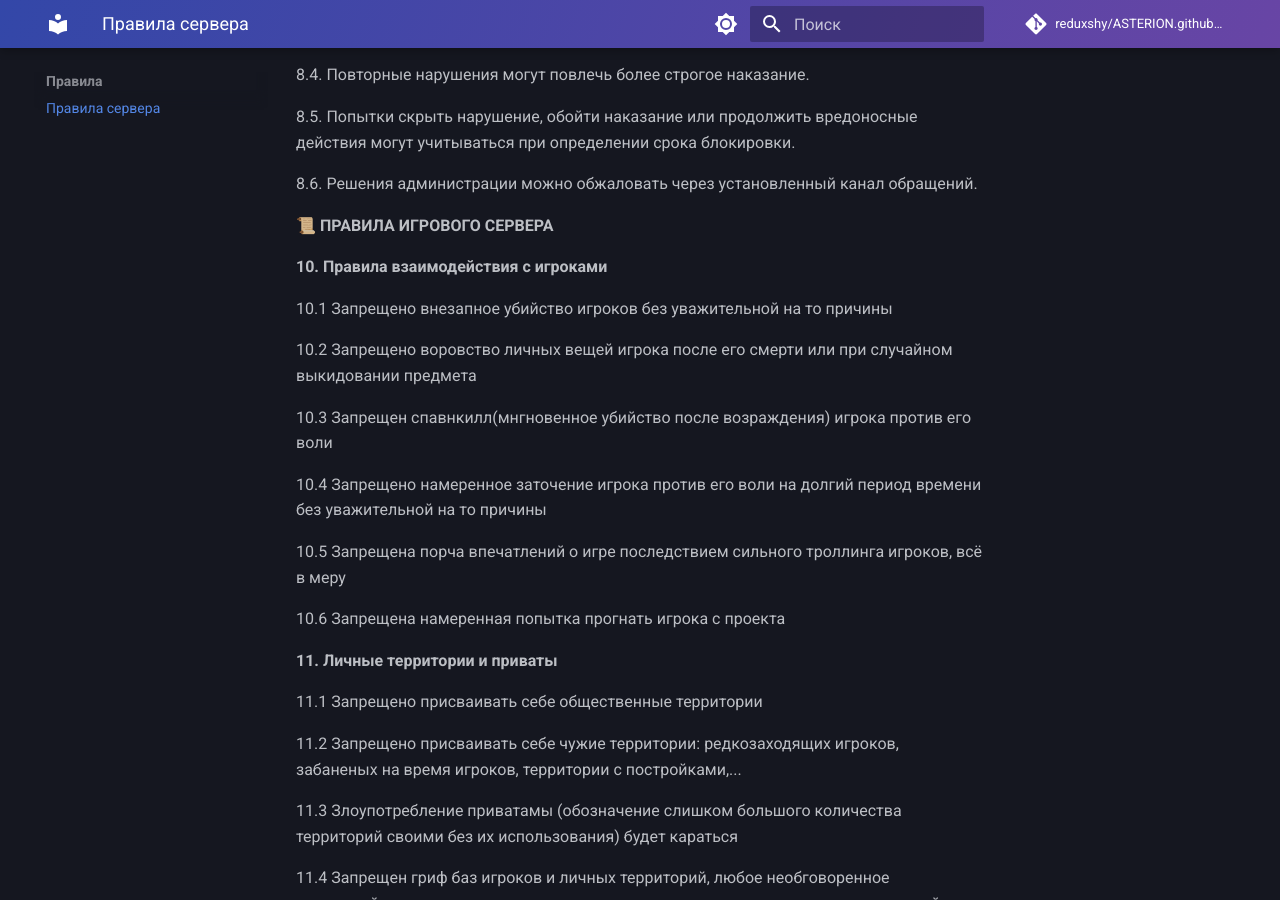
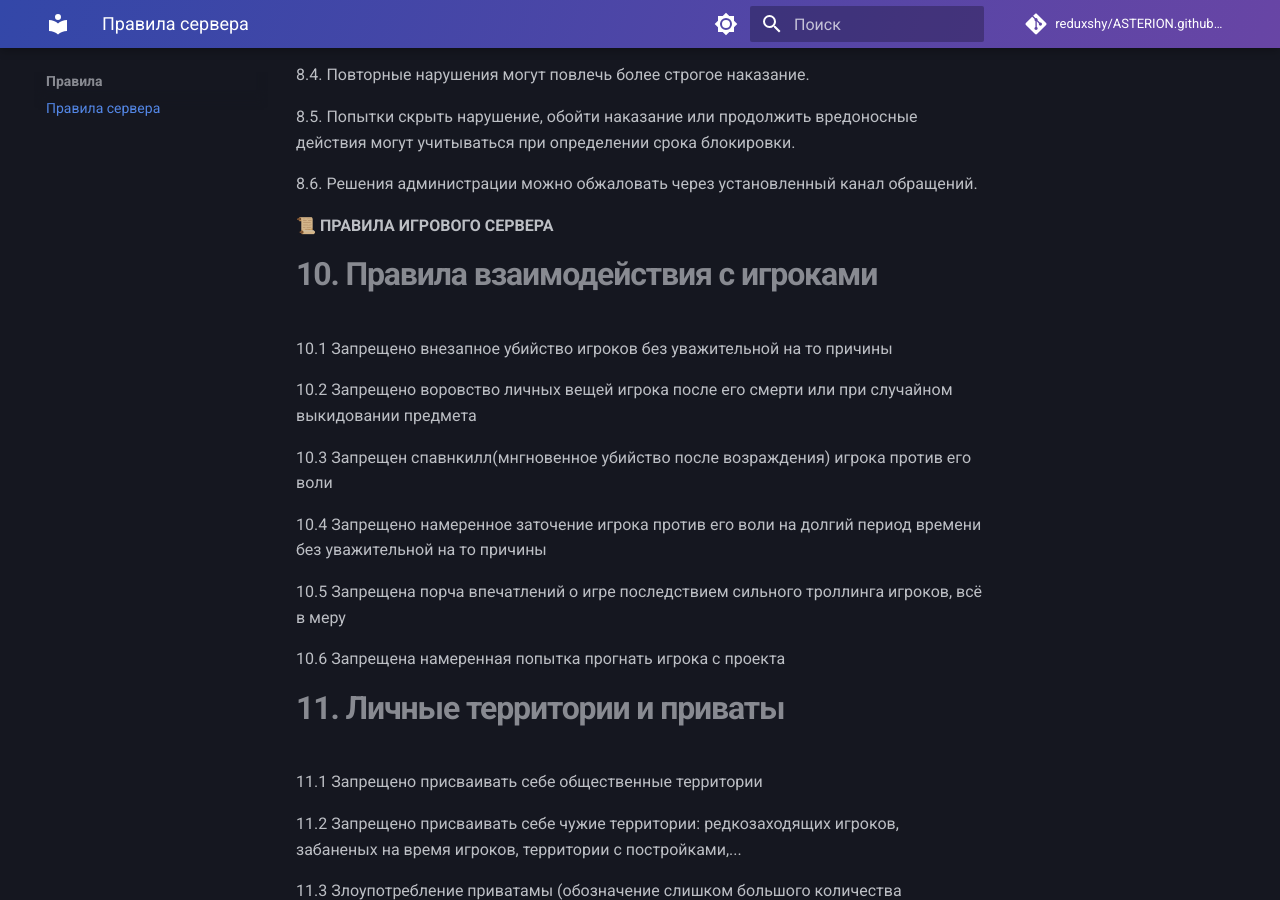
Before and after one commit to reduxshy/ASTERION, an MkDocs documentation site: the page built from docs/rules/index.md, in a window 1280 px wide and 900 px high, scrolled down 3288 px. Built offline with MkDocs 1.6.1 and Material for MkDocs 9.7.7, drawn with Linux system fonts in a browser that asks for light colours; comment, search, counter and statistics services are not loaded.

```diff
--- a/docs/rules/index.md
+++ b/docs/rules/index.md
@@ -103,8 +103,7 @@
 8.6. Решения администрации можно обжаловать через установленный канал обращений.
 
 📜 **ПРАВИЛА ИГРОВОГО СЕРВЕРА**
-
-__10. Правила взаимодействия с игроками__
+# 10. Правила взаимодействия с игроками
 
 10.1 Запрещено внезапное убийство игроков без уважительной на то причины
 
@@ -118,7 +117,7 @@ __10. Правила взаимодействия с игроками__
 
 10.6 Запрещена намеренная попытка прогнать игрока с проекта
 
-__11. Личные территории и приваты__
+# 11. Личные территории и приваты
 
 11.1 Запрещено присваивать себе общественные территории
 
@@ -136,7 +135,7 @@ __11. Личные территории и приваты__
 
 11.8 Ваша личная территория должна быть обозначена, и должно быть заметно ваш приват либо табличками по периметру, либо постройками почти затрагивающими границы
 
-__12. Правила общественных территорий (Спавн,Хаб,Остров энда,Дороги по незеру,...)__
+# 12. Правила общественных территорий (Спавн,Хаб,Остров энда,Дороги по незеру,...)
 
 12.1 Запрещены любые мусорные постройки или засорение общественных территорий
 
@@ -146,7 +145,7 @@ __12. Правила общественных территорий (Спавн,
 
 12.4 Любая постройка или ферма на общественной территории считается общей, и пользоваться ими может любой игрок, соблюдая правила
 
-__13. Игровые преймущества__
+# 13. Игровые преймущества
 
 13.1 Запрещены читы а так же моды и ресурс паки дающие большие преймущества над другими игроками(Если не уверены на счет некоторых модификаций уточните у администрации)
 
@@ -160,11 +159,11 @@ __13. Игровые преймущества__
 
 13.6 Запрещено использования сида, карты мира и прочих способов обнаружить структуры и биомы путями любых неванильных способов, а так же распространения такой информации если вы ее получили, в случае если вам случайно попал сид мира в руки сообщите это администрации, утаивание информации тоже являеться нарушением
 
-__14. Работа сервера__
+# 14. Работа сервера
 
 14.1(тут все правила которые хочешь обозначить против лагов и т.д)
 
-__15. РП проццесы__
+# 15. РП проццесы
 
 15.1 Любое РП так же не должно нарушать правила сервера если это не обоюдно согласно со всех сторон или не согласовано с администрацией в рамках определенного мероприятия
 
```
